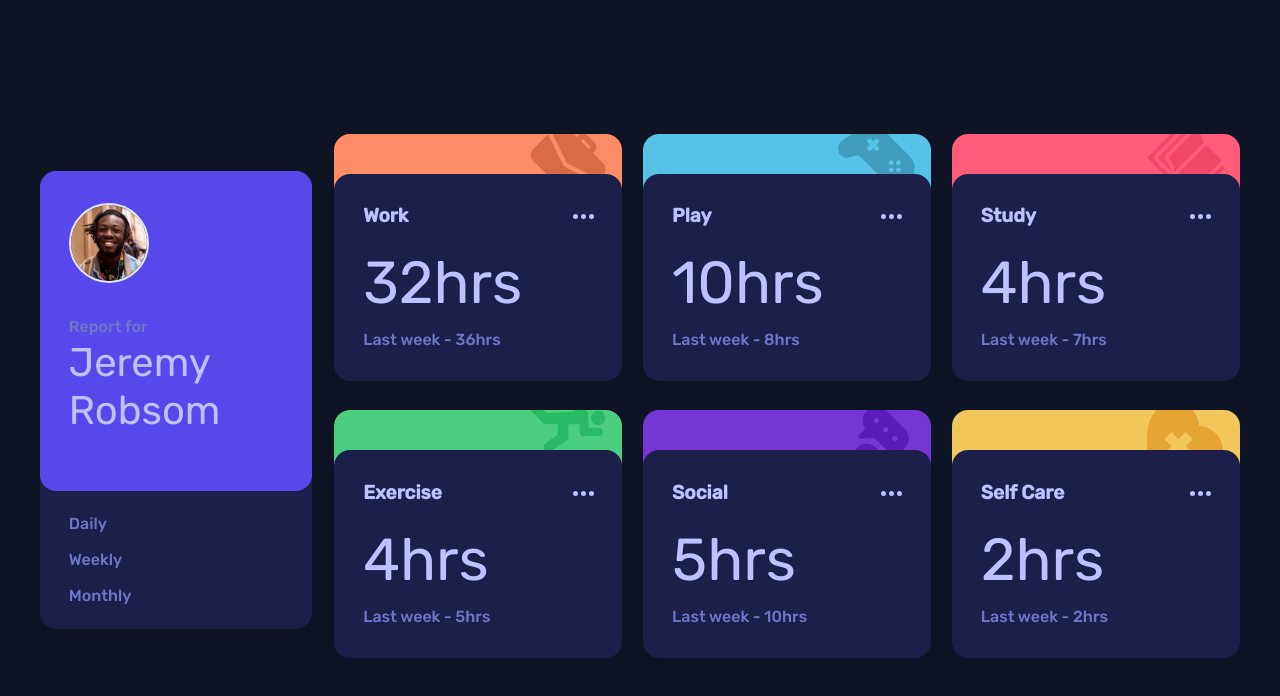
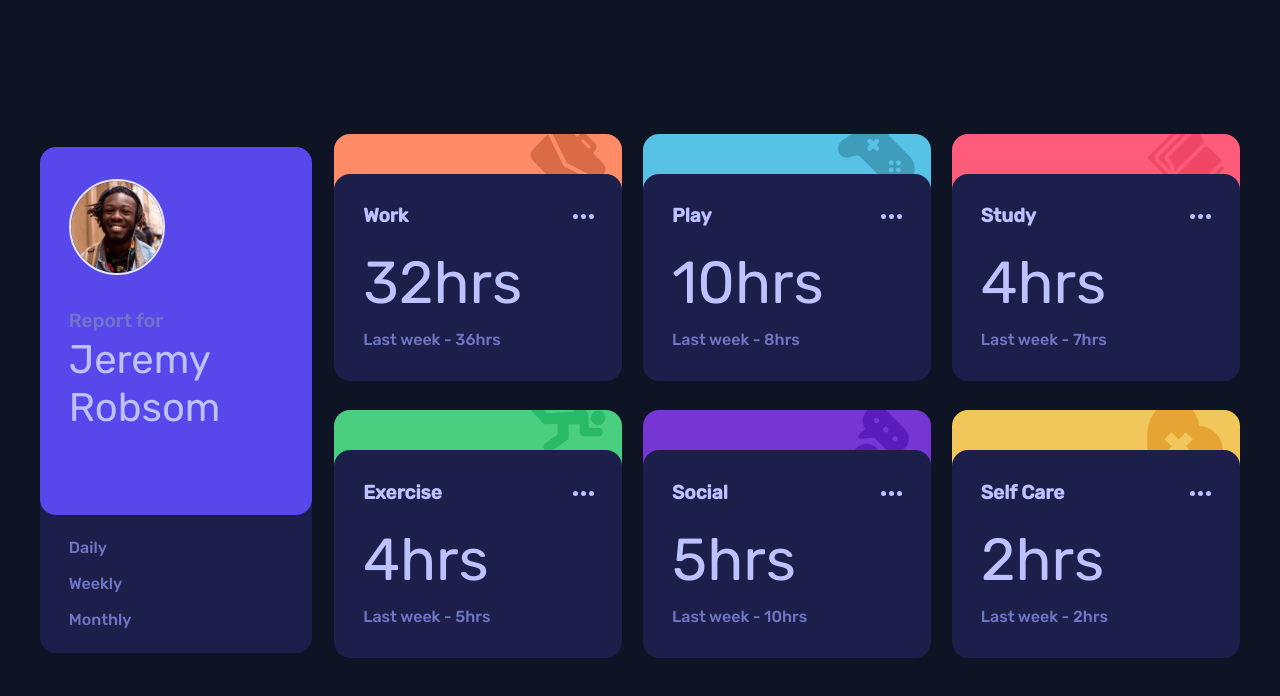
Before and after one commit to elvisowusu/Time-Tracker, a React (Vite) app: page / in a window 1280 px wide. Shown: the top 696 px of the page. Built offline with nearby package versions, Linux system fonts and the light colour scheme.

Commit message:
Update MainComponent styling and image size

```diff
--- a/src/MainComponent.jsx
+++ b/src/MainComponent.jsx
@@ -26,9 +26,9 @@ function MainComponent() {
     return (
         <div className='flex flex-col xl:flex-row xl:gap-[1.4rem] items-center justify-center bg-Verydarkblue px-[1.5rem] py-[6rem] xl:h-[100vh]'>
            <div className='bg-Darkblue w-[21.4rem] xl:w-[17rem] rounded-2xl'>
-                <div className='flex items-center gap-[0.9rem] xl:gap-[2rem] bg-BlueColor rounded-2xl px-[1.8rem] py-[2rem] xl:flex-col xl:items-start xl:h-[20rem]'>
-                    <img className='w-[4.6rem] xl:w-[5rem] border-2 rounded-full' src={Jeremy} alt="image" />
-                    <p ><span className='block text-Desaturatedblue font-medium'>Report for </span><span className='text-PaleBlue text-[1.5rem] xl:text-[2.5rem] xl:leading-[3rem]'>Jeremy Robsom</span></p>
+                <div className='flex items-center gap-[0.9rem] xl:gap-[2rem] bg-BlueColor rounded-2xl px-[1.8rem] py-[2rem] xl:flex-col xl:items-start xl:h-[23rem]'>
+                    <img className='w-[4.6rem] xl:w-[6rem] border-2 rounded-full' src={Jeremy} alt="image" />
+                    <p ><span className='block text-Desaturatedblue font-medium xl:text-[1.2rem]'>Report for </span><span className='text-PaleBlue text-[1.5rem] xl:text-[2.5rem] xl:leading-[3rem]'>Jeremy Robsom</span></p>
                 </div>
                 <p className='jerremyParagraph'>
                     {
```
